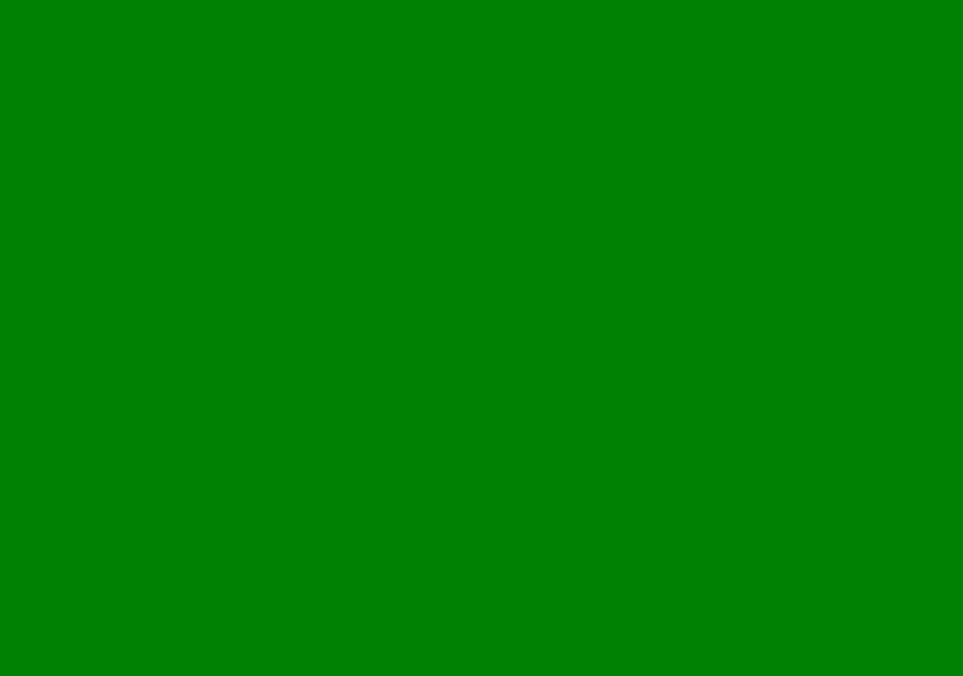
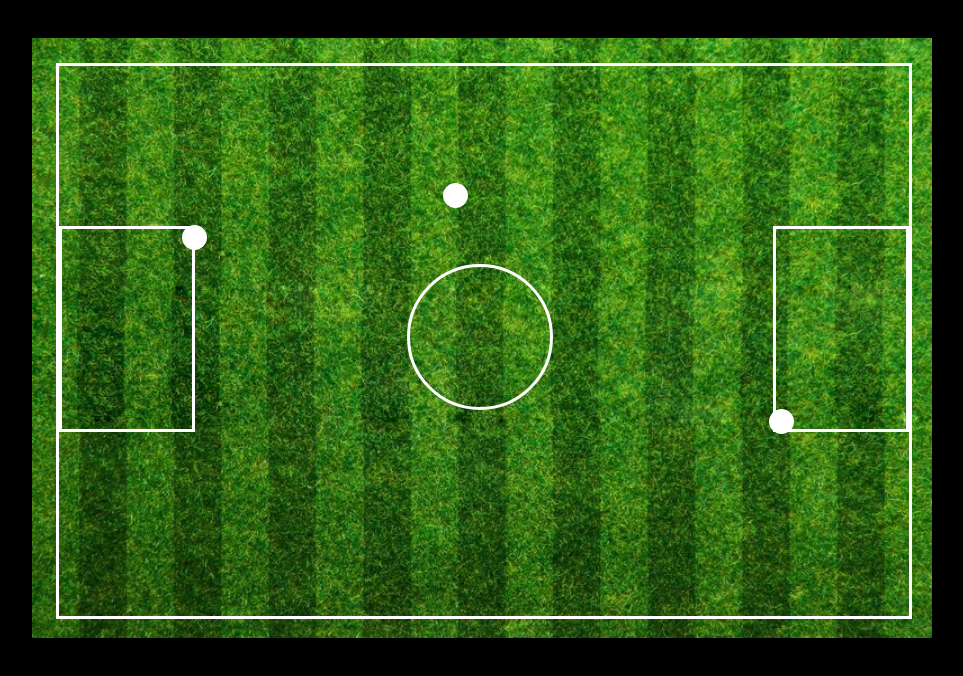
Before and after one commit to parigutierrez/CanchaCSS, a plain HTML site: page index.html in a window 1280 px wide. Shown: the whole page, without its empty margins (153-1116 px from the left). Drawn offline with Linux system fonts and the light colour scheme.

Commit message:
Se concluye el ejercicio de canchaCSS

```diff
--- a/assets/css/main.css
+++ b/assets/css/main.css
@@ -1,3 +1,70 @@
 body{
-  background-color: green;
+  background-color: black;
 }
+#cancha{
+  margin-left:14%;
+  margin-top: 3%;
+}
+img{
+  width: 900px;
+  height: 600px;
+  position: absolute;
+}
+#contorno{
+  position: relative;
+  border: 3px solid white;
+  width: 850px;
+  height: 550px;
+  top:25px;
+  left:24px;
+}
+.porteria{
+  width: 130px;
+  height: 200px;
+  border: 3px solid white;
+  position:absolute;
+}
+#izquierda{
+
+top:160px;
+left:0;
+
+}
+
+#derecha{
+  top:160px;
+  right:0;
+}
+#centro{
+  position: absolute;
+  width: 140px;
+  height: 140px;
+  border-radius: 100%;
+  border: 3px solid white;
+  top:36%;
+  left:41%;
+}
+.pelota{
+  width: 25px;
+  height: 25px;
+  border-radius: 100%;
+  background-color: white;
+}
+
+#uno{
+position: relative;
+left:92%;
+top:-2%;
+}
+
+#dos{
+position: relative;
+left:23%;
+bottom:60%;
+}
+
+#tres{
+position: relative;
+left:-5%;
+top:90%;
+}
--- a/index.html
+++ b/index.html
@@ -6,6 +6,20 @@
     <link rel="stylesheet" href="assets/css/main.css">
   </head>
   <body>
+    <div id="cancha"><img src="assets/img/pasto.jpg">
+        <div id="contorno">
+            <div class="porteria" id="izquierda">
+                <div class="pelota" id="uno"></div>
+            </div>
+            <div class="porteria" id="derecha">
+                <div class="pelota" id="tres"></div>
+            </div>
+            <div id="centro">
+                <div class="pelota" id="dos"></div>
+            </div>
+
+        </div>
+    </div>
 
   </body>
 </html>
```
Also changed, not shown: assets/img/pasto.jpg (added), 1 other file.
